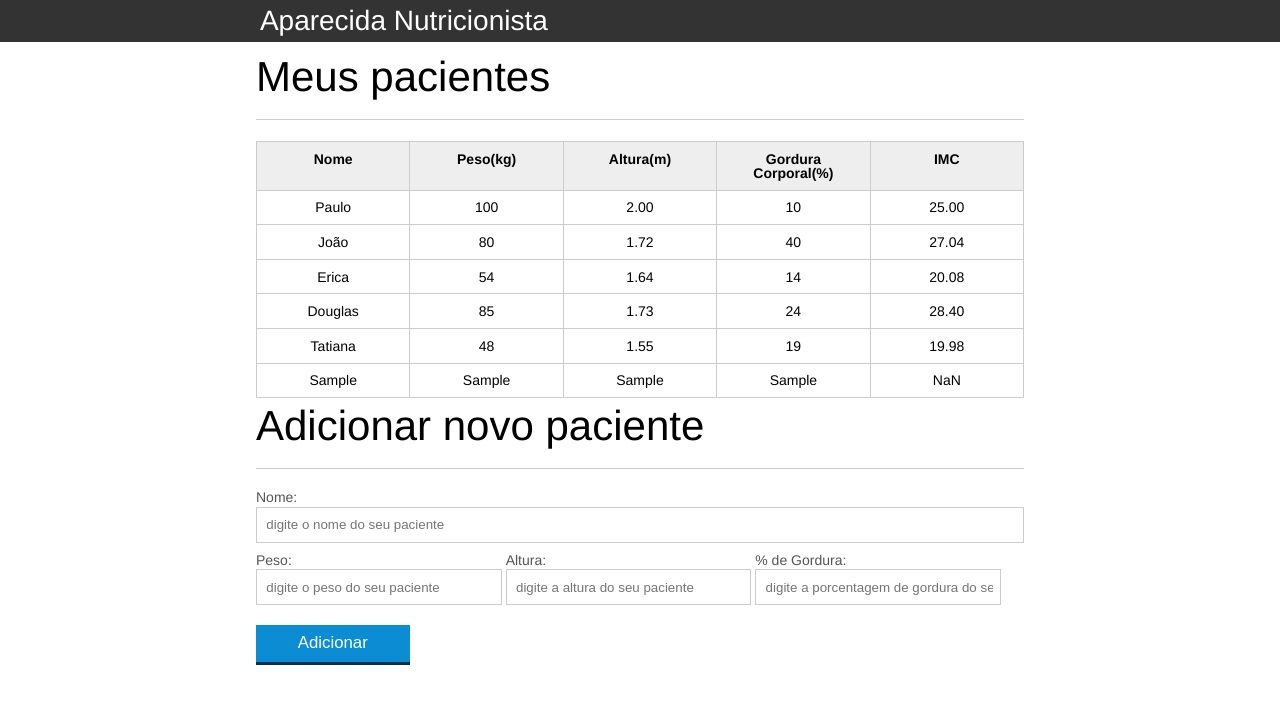
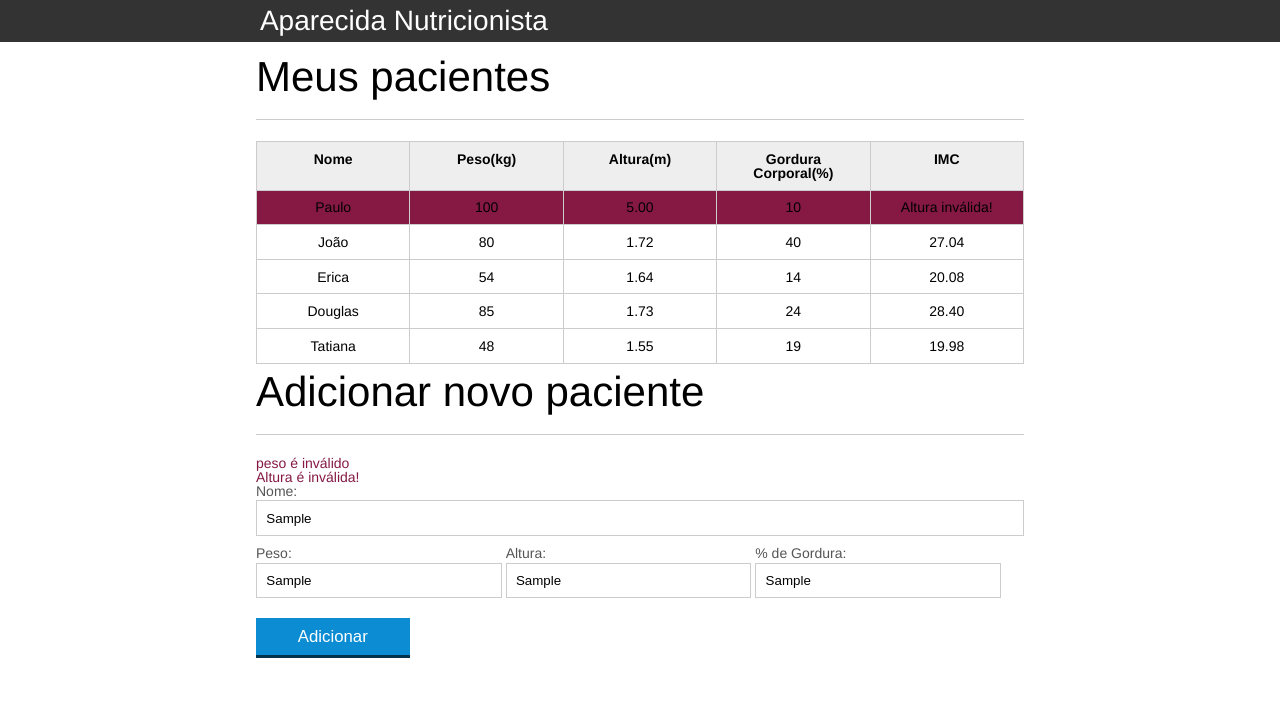
Before and after one commit to geovaniavieira/javascript, a plain HTML site: page index.html in a window 1280 px wide. Both pictures are taken after typing "Sample", "Sample", "Sample", "Sample" into the empty fields and a click on the button "Adicionar". Drawn offline with Linux system fonts and the light colour scheme.

Commit message:
modefiquei os codigos
..

```diff
--- a/css/index.css
+++ b/css/index.css
@@ -136,3 +136,6 @@ button[disabled=disabled], button:disabled {
 
 	background-color: #851944;
 }
+#mensagens-erro{
+	color:  #851944;
+}
--- a/index.html
+++ b/index.html
@@ -34,7 +34,7 @@
 						<tr class="paciente" id="primeiro-paciente">
 							<td class="info-nome">Paulo</td>
 							<td class="info-peso">100</td>
-							<td class="info-altura">2.00</td>
+							<td class="info-altura">5.00</td>
 							<td class="info-gordura">10</td>
 							<td class="info-imc">0</td>
 						</tr>
@@ -77,6 +77,9 @@
 		<section class="container">
 			<h2 id="titulo-form">Adicionar novo paciente</h2>
 			<form id="form-adiciona">
+				<ul id="mensagens-erro">
+
+				</ul>
 				<div class="">
 					<label for="nome">Nome:</label>
 					<input id="nome" name="nome" type="text" placeholder="digite o nome do seu paciente" class="campo">
@@ -101,6 +104,7 @@
 
 		<script src="js/calcula-imc.js"></script>
 		<script src="js/form.js"></script>
+		<script src="js/remover-paciente.js.js"></script>
 
 	</body>
 </html>
--- a/js/calcula-imc.js
+++ b/js/calcula-imc.js
@@ -15,17 +15,17 @@ var paciente = pacientes[i];
 
     var tdImc = paciente.querySelector(".info-imc");
 
-    var pesoEhValido = true;
-    var alturaEhValida = true;
+    var pesoEhValido = validaPeso(peso);
+    var alturaEhValida = validarAltura(altura);
 
-    if (peso <= 0 || peso >= 1000) {
+    if (!pesoEhValido) {
         console.log("Peso inválido!");
         pesoEhValido = false;
         tdImc.textContent = "Peso inválido!";
         paciente.classList.add("paciente-invalido");
     }
 
-    if (altura <= 0 || altura >= 3.00) {
+    if (!alturaEhValida) {
         console.log("Altura inválida!");
         alturaEhValida = false;
         tdImc.textContent = "Altura inválida!";
@@ -36,6 +36,20 @@ var paciente = pacientes[i];
         var imc = calculaImc(peso,altura);
         tdImc.textContent = imc;
     }
+    function validaPeso(peso) {
+        if(peso >= 0 && peso < 1000){
+            return true;
+        }else {
+            return false;
+        }
+    }
+    function validarAltura(altura) {
+        if(altura >=0 && altura <=3.0){
+            return true;
+        }else {
+            return false;
+        }
+    }
 
 }
 function calculaImc(peso,altura) {
--- a/js/form.js
+++ b/js/form.js
@@ -3,11 +3,16 @@ botaoAdicionar.addEventListener("click",function (event){
     event.preventDefault();
 
     var form = document.querySelector("#form-adiciona");
-
-
     var paciente = obtemPacienteDoFormulario(form);
 
     var pacienteTr = montaTr(paciente);
+
+    var erros = validarPaciente(paciente);
+    console.log(erros);
+    if(erros.length > 0){
+     exibeMensagensDeErro(erros);
+        return;
+    }
 
     //adicionando o paciente na tabela.
         var tabela = document.querySelector("#tabela-pacientes");
@@ -15,12 +20,19 @@ var pacienteTr = montaTr(paciente);
     tabela.appendChild(pacienteTr);
 
     form.reset();
+    var mensagensErro = document.querySelector("#mensagens-erro");
+    ul.innerHTML = ""
+});
+function exibeMensagensDeErro(erros) {
+      var ul = document.querySelector("#mensagens-erro");
+      ul.innerHTML ="";
 
+     erros.forEach (function(erro){
+      var li = document.createElement("li");
+      li.textContent = erro;
+       ul.appendChild(li);
     });
-titulo.addEventListener("click", function () {
-    console.log("fui clicado")
-});
-
+}
 function obtemPacienteDoFormulario(form) {
 
      var paciente = {
@@ -50,8 +62,24 @@ function montaTd(dado,classe) {
     td.classList.add(classe);
     return td;
 }
-function validaPaciente(paciente) {
-    if(paciente.altura < 2.0 && paciente.altura>=0){
+function validarPaciente(paciente){
+      var erros =[];
+      if (paciente.nome.length ==0){
+          erros.push("O nome não pode ser em branco");
+      }
+    if(!validaPeso(paciente.peso)) erros.push("peso é inválido");
+    if(!validarAltura(paciente.altura)) erros.push("Altura é inválida!");
+
+     if(paciente.peso.length == 0) {
+         erros.push("O peso não pode ser em branco");
+     }
+
+         if(paciente.altura.length == 0){
+             erros.push("A altura não pode ser em branco");
+     }
+         if (paciente.gordura.length == 0) {
+             erros.push("A gordura não pode fica em branco");
 
          }
+    return erros;
 }
--- /dev/null
+++ b/js/remover-paciente.js
@@ -0,0 +1,3 @@
+var paciente = document.querySelector(".paciente");
+
+console.log(paciente);
```
Lines whose indentation alone changed are shown as unchanged.
